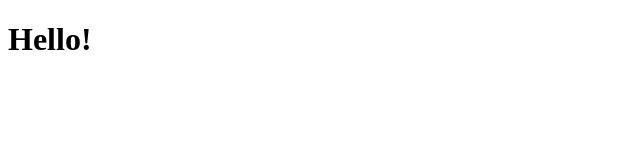
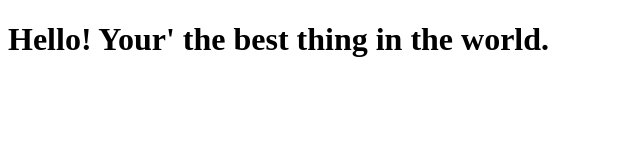
Before and after one commit to AlexandraStefan/hello-world, a plain HTML site: page site/index.html in a window 1280 px wide. Shown: the whole page, without its empty margins (0-640 px from the left). Drawn offline with Linux system fonts and the light colour scheme.

Commit message:
Small addition to header

```diff
--- a/site/index.html
+++ b/site/index.html
@@ -4,6 +4,6 @@
     <title>Hello Coursera!</title>
 </head>
 <body>
-<h1>Hello!</h1>
+<h1>Hello! Your' the best thing in the world.</h1>
 </body>
 </html>
```
